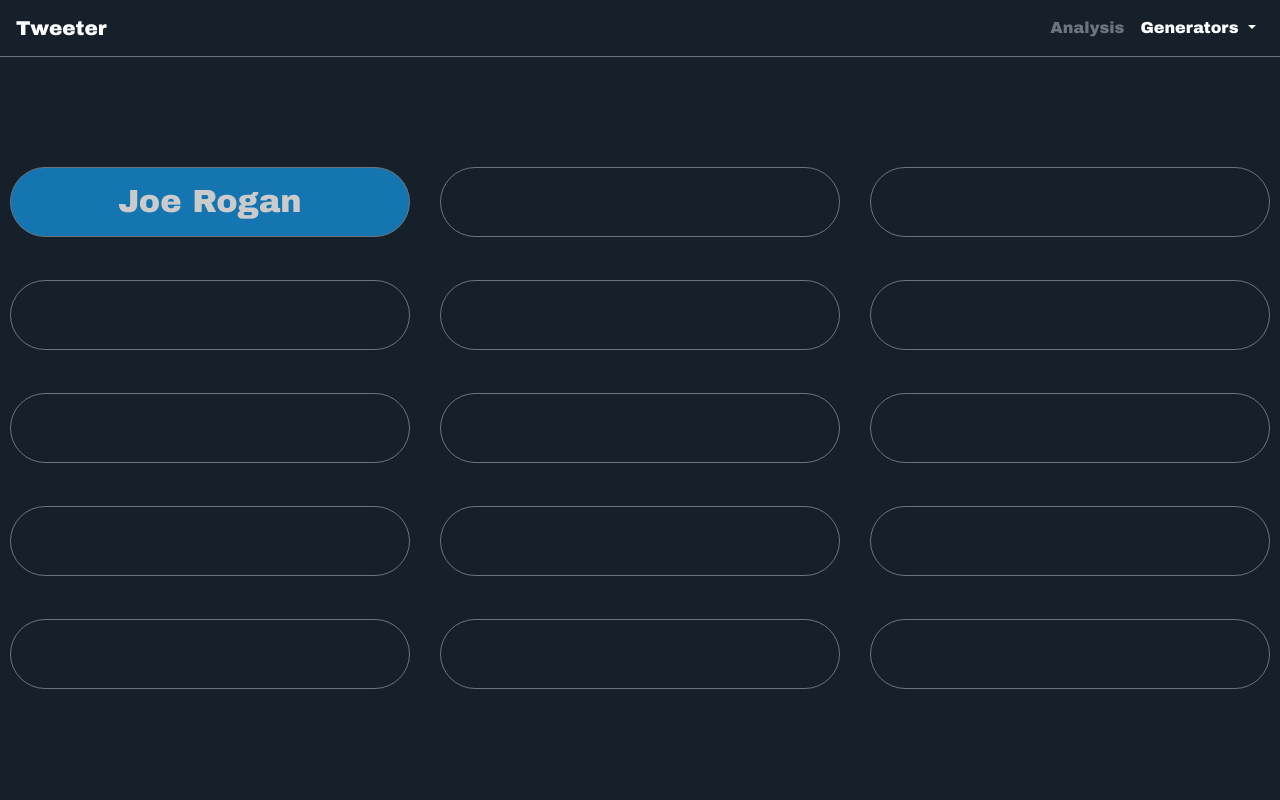
After one commit to TannerYork/Tweet-Stack, a Django app: page /generators/ in a window 1280 px wide. The commit adds this page. Run offline with Django 3.2, Linux system fonts and the light colour scheme; some libraries are stand-ins or nearby versions.

Commit message:
Add Generators list page

```diff
--- a/tweet_generator/static/css/styles.css
+++ b/tweet_generator/static/css/styles.css
@@ -36,3 +36,34 @@
     top: 0px;
     left: 0px;
 }
+
+.generator-item {
+    width: 400px;
+    height: 70px;
+
+    padding: 10px;
+    border: 1px solid #6c757d;
+    color: rgb(203, 203, 203) !important;
+    background-color: rgb(21, 117, 177);
+    font-size: 2rem;
+
+    display: flex;
+    justify-content: center;
+    align-items: center;
+}
+
+.generator-item:hover {
+    color: white !important;
+    cursor: pointer;
+    background-color: rgb(29, 161, 242);
+}
+
+.generator-item-empty {
+    color: rgb(203, 203, 203) !important;
+    background-color: rgb(21, 32, 43);
+}
+
+.generator-item-empty:hover {
+    color: rgb(203, 203, 203) !important;
+    background-color: rgb(21, 32, 43) !important;
+}
--- /dev/null
+++ b/tweet_generator/templates/generators.html
@@ -0,0 +1,38 @@
+{% extends 'base.html' %}
+{% block content %}
+    <div class="content row" style="padding: 10px">
+        <div class="col-4 bg-twitter d-flex flex-column justify-content-around align-items-center"
+             style="margin-top: 56px;">
+             <div class="container d-flex flex-column justify-content-around align-items-center"
+                  style="height: 100%; margin-top: 80px; margin-bottom: 80px; padding: 0;">
+               <div class="generator-item rounded-pill">Joe Rogan</div>
+               <div class="generator-item generator-item-empty rounded-pill"></div>
+               <div class="generator-item generator-item-empty rounded-pill"></div>
+               <div class="generator-item generator-item-empty rounded-pill"></div>
+               <div class="generator-item generator-item-empty rounded-pill"></div>
+             </div>
+       </div>
+       <div class="col-4 bg-twitter d-flex flex-column justify-content-around align-items-center"
+             style="margin-top: 56px;">
+             <div class="container d-flex flex-column justify-content-around align-items-center"
+                  style="height: 100%; margin-top: 80px; margin-bottom: 80px; padding: 0;">
+               <div class="generator-item generator-item-empty rounded-pill"></div>
+               <div class="generator-item generator-item-empty rounded-pill"></div>
+               <div class="generator-item generator-item-empty rounded-pill"></div>
+               <div class="generator-item generator-item-empty rounded-pill"></div>
+               <div class="generator-item generator-item-empty rounded-pill"></div>
+             </div>
+       </div>
+       <div class="col-4 bg-twitter d-flex flex-column justify-content-around align-items-center"
+             style="margin-top: 56px;">
+             <div class="container d-flex flex-column justify-content-around"
+                  style="height: 100%; margin-top: 80px; margin-bottom: 80px; padding: 0;">
+               <div class="generator-item generator-item-empty rounded-pill"></div>
+               <div class="generator-item generator-item-empty rounded-pill"></div>
+               <div class="generator-item generator-item-empty rounded-pill"></div>
+               <div class="generator-item generator-item-empty rounded-pill"></div>
+               <div class="generator-item generator-item-empty rounded-pill"></div>
+             </div>
+       </div>
+    </div>
+{% endblock %}
--- a/tweet_generator/urls.py
+++ b/tweet_generator/urls.py
@@ -1,7 +1,8 @@
 from django.urls import path
-from tweet_generator.views import GeneratorOptions
+from tweet_generator.views import IndexPage, Generators
 
 app_name = 'tweet_generator'
 urlpatterns = [
-    path('', GeneratorOptions.as_view(), name='index')
+    path('', IndexPage.as_view(), name='index'),
+    path('generators/', Generators.as_view(), name="generators")
 ]
--- a/tweet_generator/views.py
+++ b/tweet_generator/views.py
@@ -2,5 +2,8 @@
 from django.shortcuts import get_object_or_404, render
 from django.views.generic import TemplateView
 
-class GeneratorOptions(TemplateView):
+class IndexPage(TemplateView):
     template_name = "index.html"
+
+class Generators(TemplateView):
+    template_name = 'generators.html'
```
